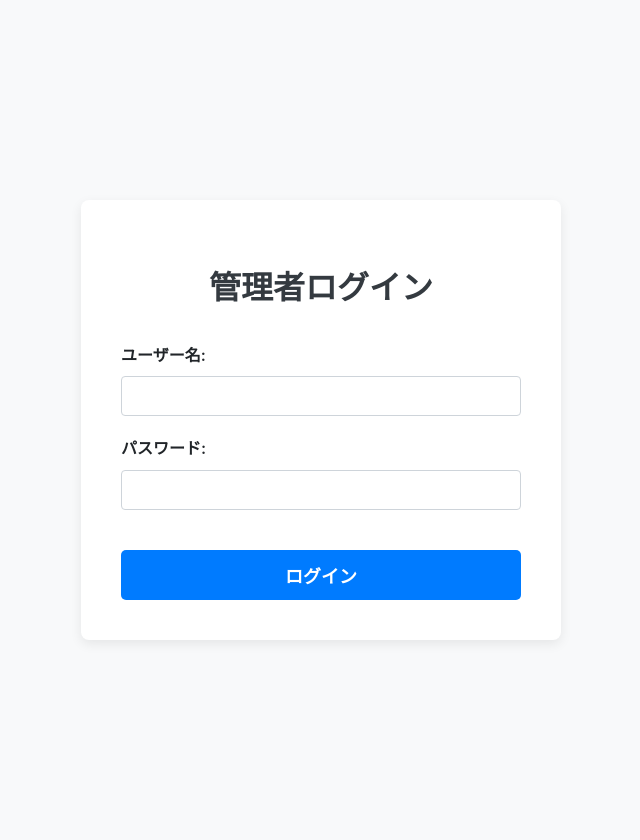
After one commit to Naoki3016/schedule-app, a Flask app: page /login in a window 1280 px wide. The commit adds this page. Shown: the whole page, without its empty margins (319-959 px from the left). Run offline with Flask 3, Linux system fonts and the light colour scheme.

```diff
--- a/app.py
+++ b/app.py
@@ -1,15 +1,19 @@
 import os
 import base64
-from flask import Flask, render_template, request, jsonify
+from flask import Flask, render_template, request, jsonify, redirect, url_for, flash
 from flask_sqlalchemy import SQLAlchemy
-from urllib.parse import unquote # Add this import
+from urllib.parse import unquote
+from flask_login import LoginManager, UserMixin, login_user, logout_user, login_required, current_user
 
 app = Flask(__name__)
-
-# --- Database Configuration ---
+app.config['SECRET_KEY'] = os.environ.get('SECRET_KEY', 'your_super_secret_key_here') # Change this in production
 app.config['SQLALCHEMY_DATABASE_URI'] = os.environ.get('DATABASE_URL')
 app.config['SQLALCHEMY_TRACK_MODIFICATIONS'] = False
 db = SQLAlchemy(app)
+
+login_manager = LoginManager()
+login_manager.init_app(app)
+login_manager.login_view = 'login' # Redirect to login page if not authenticated
 
 # --- Database Models ---
 class Config(db.Model):
@@ -21,6 +25,19 @@ class Schedule(db.Model):
     id = db.Column(db.Integer, primary_key=True)
     slot = db.Column(db.String(100), unique=True, nullable=False)
     booked_by = db.Column(db.String(100), nullable=True) # OB's name
+
+# --- User Model for Flask-Login ---
+class User(UserMixin, db.Model):
+    id = db.Column(db.Integer, primary_key=True)
+    username = db.Column(db.String(80), unique=True, nullable=False)
+    password = db.Column(db.String(120), nullable=False) # In a real app, hash passwords!
+
+    def __repr__(self):
+        return '<User %r>' % self.username
+
+@login_manager.user_loader
+def load_user(user_id):
+    return User.query.get(int(user_id))
 
 # --- Helper Functions ---
 def get_app_data():
@@ -38,13 +55,44 @@ def get_app_data():
 
 # --- Routes ---
 @app.route('/')
+@login_required # Requires login to access this page
 def admin_page():
     with app.app_context():
         db.create_all() # Creates tables if they don't exist
+        # Create a default admin user if not exists (for first run)
+        if not User.query.filter_by(username='admin').first():
+            admin_user = User(username='admin', password='password') # CHANGE THIS PASSWORD!
+            db.session.add(admin_user)
+            db.session.commit()
+            print("Default admin user 'admin' with password 'password' created.")
+
     data = get_app_data()
-    return render_template('index.html', data=data)
+    return render_template('index.html', data=data, current_user=current_user)
+
+@app.route('/login', methods=['GET', 'POST'])
+def login():
+    if request.method == 'POST':
+        username = request.form.get('username')
+        password = request.form.get('password')
+        user = User.query.filter_by(username=username).first()
+
+        if user and user.password == password: # In real app: use werkzeug.security.check_password_hash
+            login_user(user)
+            flash('ログインしました。', 'success')
+            return redirect(url_for('admin_page'))
+        else:
+            flash('ユーザー名またはパスワードが間違っています。', 'danger')
+    return render_template('login.html')
+
+@app.route('/logout')
+@login_required
+def logout():
+    logout_user()
+    flash('ログアウトしました。', 'info')
+    return redirect(url_for('login'))
 
 @app.route('/setup', methods=['POST'])
+@login_required # Requires login to access this endpoint
 def setup_schedule():
     req_data = request.json
     ob_names = req_data.get('ob_names', [])
@@ -70,10 +118,8 @@ def booking_page():
     ob_id = request.args.get('ob')
     if not ob_id: return "エラー: 招待リンクが無効です。", 400
     try:
-        # Decode from Base64, then decode percent-encoding
-        ob_name = unquote(base64.b64decode(ob_id).decode('utf-8')) # Modified line
-    except Exception:
-        return "エラー: 招待リンクの形式が正しくありません。", 400
+        ob_name = unquote(base64.b64decode(ob_id).decode('utf-8'))
+    except Exception: return "エラー: 招待リンクの形式が正しくありません。", 400
 
     data = get_app_data()
     if ob_name not in data.get('ob_names', []): return "エラー: あなたは招待されていません。", 403
@@ -85,8 +131,6 @@ def book_slot():
     req_data = request.json
     ob_name = req_data.get('ob_name')
     slot_to_book = req_data.get('slot')
-
-    data = get_app_data()
 
     # Free up previous slot if user is re-booking
     previous_booking = Schedule.query.filter_by(booked_by=ob_name).first()
@@ -105,4 +149,13 @@ def book_slot():
     return jsonify({'status': 'success', 'message': f'「{slot_to_book}」で予約を確定しました。'})
 
 if __name__ == '__main__':
-    app.run(debug=False) # Debug mode should be off for production
+    # This part is for local development only. Render will use gunicorn.
+    with app.app_context():
+        db.create_all()
+        # Create a default admin user if not exists (for first run)
+        if not User.query.filter_by(username='admin').first():
+            admin_user = User(username='admin', password='password') # CHANGE THIS PASSWORD!
+            db.session.add(admin_user)
+            db.session.commit()
+            print("Default admin user 'admin' with password 'password' created.")
+    app.run(debug=True)
--- a/requirements.txt
+++ b/requirements.txt
@@ -2,3 +2,4 @@ Flask
 Flask-SQLAlchemy
 psycopg2-binary
 gunicorn
+Flask-Login
--- a/templates/index.html
+++ b/templates/index.html
@@ -11,6 +11,9 @@
         <header>
             <h1>OB訪問 スケジュール管理</h1>
             <p>OBの名前と候補時間を設定して、スケジュールを開始してください。</p>
+            {% if current_user.is_authenticated %}
+                <p>ようこそ、{{ current_user.username }}さん！ <a href="{{ url_for('logout') }}">ログアウト</a></p>
+            {% endif %}
         </header>
 
         <main>
@@ -66,6 +69,7 @@
     </div>
     <script>
     document.addEventListener('DOMContentLoaded', () => {
+        const obNamesTextarea = document.getElementById('ob-names');
         const obNameInput = document.getElementById('ob-name-input');
         const addObBtn = document.getElementById('add-ob-btn');
         const obNamesList = document.getElementById('ob-names-list');
@@ -193,6 +197,7 @@
         function generateLinks(names) {
             linksList.innerHTML = '';
             names.forEach(name => {
+                // ここを修正: unescapeを追加
                 const encodedName = btoa(unescape(encodeURIComponent(name)));
                 const bookingUrl = `${window.location.origin}/booking?ob=${encodedName}`;
                 const listItem = document.createElement('li');
--- /dev/null
+++ b/templates/login.html
@@ -0,0 +1,99 @@
+<!DOCTYPE html>
+<html lang="ja">
+<head>
+    <meta charset="UTF-8">
+    <meta name="viewport" content="width=device-width, initial-scale=1.0">
+    <title>ログイン - OB訪問 スケジュール管理</title>
+    <link rel="stylesheet" href="{{ url_for('static', filename='style.css') }}">
+    <style>
+        body {
+            display: flex;
+            justify-content: center;
+            align-items: center;
+            min-height: 100vh;
+            background-color: #f8f9fa;
+        }
+        .login-container {
+            background-color: #fff;
+            padding: 40px;
+            border-radius: 8px;
+            box-shadow: 0 4px 12px rgba(0,0,0,0.08);
+            width: 100%;
+            max-width: 400px;
+            text-align: center;
+        }
+        .login-container h1 {
+            margin-bottom: 30px;
+            color: #343a40;
+        }
+        .login-container .input-group {
+            margin-bottom: 20px;
+            text-align: left;
+        }
+        .login-container label {
+            display: block;
+            margin-bottom: 8px;
+            font-weight: 600;
+        }
+        .login-container input[type="text"], .login-container input[type="password"] {
+            width: calc(100% - 22px); /* Adjust for padding and border */
+            padding: 10px;
+            border: 1px solid #ced4da;
+            border-radius: 4px;
+            font-size: 16px;
+        }
+        .login-container button {
+            width: 100%;
+            padding: 12px;
+            font-size: 18px;
+            margin-top: 20px;
+        }
+        .flash-message {
+            padding: 10px;
+            margin-bottom: 15px;
+            border-radius: 4px;
+            font-weight: 500;
+        }
+        .flash-message.success {
+            background-color: #d4edda;
+            color: #155724;
+            border: 1px solid #c3e6cb;
+        }
+        .flash-message.danger {
+            background-color: #f8d7da;
+            color: #721c24;
+            border: 1px solid #f5c6cb;
+        }
+        .flash-message.info {
+            background-color: #d1ecf1;
+            color: #0c5460;
+            border: 1px solid #bee5eb;
+        }
+    </style>
+</head>
+<body>
+    <div class="login-container">
+        <h1>管理者ログイン</h1>
+        {% with messages = get_flashed_messages(with_categories=true) %}
+            {% if messages %}
+                <ul class="flash-messages">
+                {% for category, message in messages %}
+                    <li class="flash-message {{ category }}">{{ message }}</li>
+                {% endfor %}
+                </ul>
+            {% endif %}
+        {% endwith %}
+        <form method="POST" action="{{ url_for('login') }}">
+            <div class="input-group">
+                <label for="username">ユーザー名:</label>
+                <input type="text" id="username" name="username" required>
+            </div>
+            <div class="input-group">
+                <label for="password">パスワード:</label>
+                <input type="password" id="password" name="password" required>
+            </div>
+            <button type="submit">ログイン</button>
+        </form>
+    </div>
+</body>
+</html>
```
